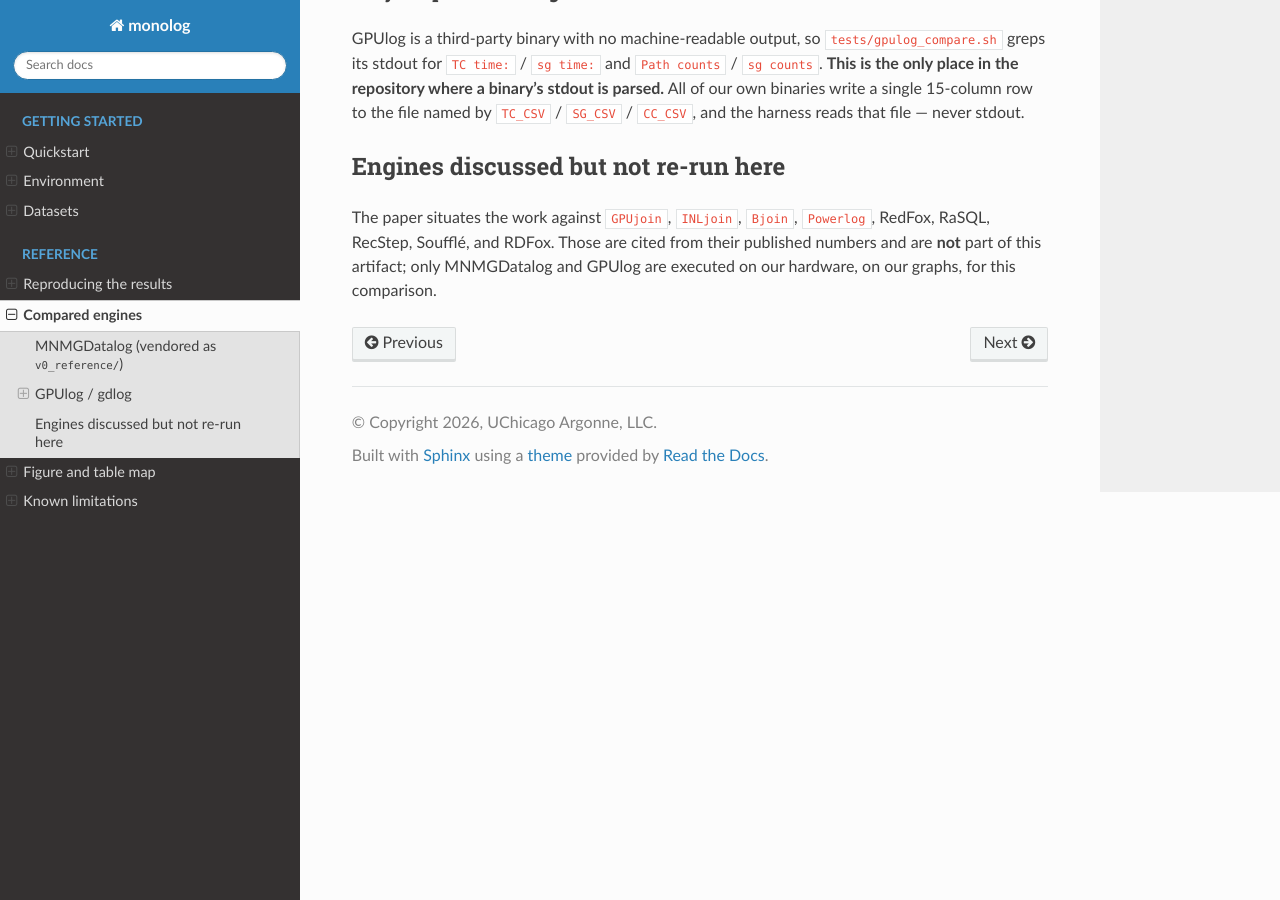
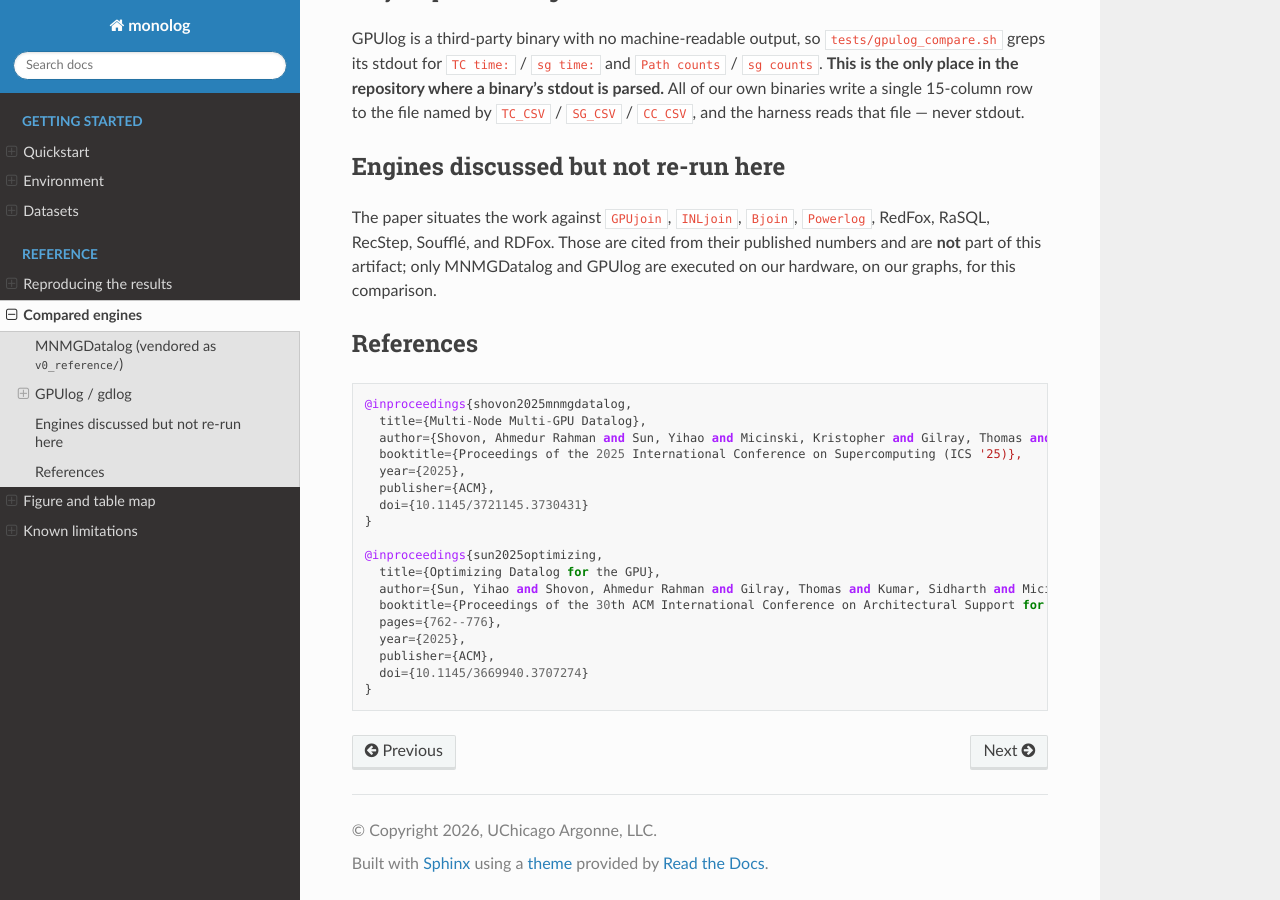
Before and after one commit to arsho/monolog, a Sphinx documentation site: the page built from docs/baselines.md, in a window 1280 px wide and 900 px high, scrolled down 2710 px. Built offline with Sphinx 7.4.7 and the Read the Docs theme 3.1.0, drawn with Linux system fonts in a browser that asks for light colours.

Commit message:
first commit

````diff
--- a/docs/baselines.md
+++ b/docs/baselines.md
@@ -133,3 +133,26 @@ The paper situates the work against `GPUjoin`, `INLjoin`, `Bjoin`, `Powerlog`,
 RedFox, RaSQL, RecStep, Soufflé, and RDFox. Those are cited from their published
 numbers and are **not** part of this artifact; only MNMGDatalog and GPUlog are
 executed on our hardware, on our graphs, for this comparison.
+
+## References
+
+```
+@inproceedings{shovon2025mnmgdatalog,
+  title={Multi-Node Multi-GPU Datalog},
+  author={Shovon, Ahmedur Rahman and Sun, Yihao and Micinski, Kristopher and Gilray, Thomas and Kumar, Sidharth},
+  booktitle={Proceedings of the 2025 International Conference on Supercomputing (ICS '25)},
+  year={2025},
+  publisher={ACM},
+  doi={10.1145/3721145.3730431}
+}
+
+@inproceedings{sun2025optimizing,
+  title={Optimizing Datalog for the GPU},
+  author={Sun, Yihao and Shovon, Ahmedur Rahman and Gilray, Thomas and Kumar, Sidharth and Micinski, Kristopher},
+  booktitle={Proceedings of the 30th ACM International Conference on Architectural Support for Programming Languages and Operating Systems (ASPLOS '25)},
+  pages={762--776},
+  year={2025},
+  publisher={ACM},
+  doi={10.1145/3669940.3707274}
+}
+```
````
Also changed, not shown: README.md (+37 -27 lines).
